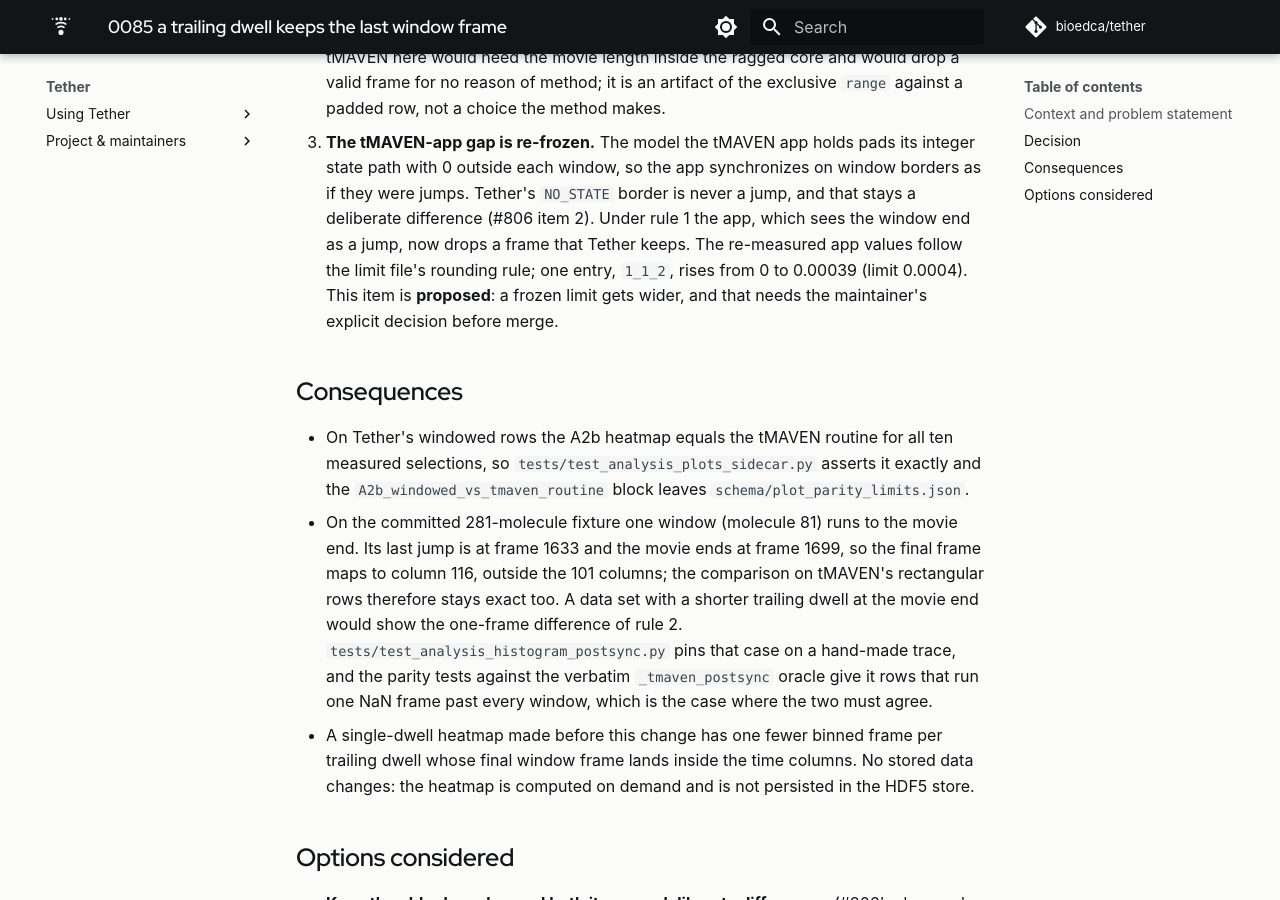
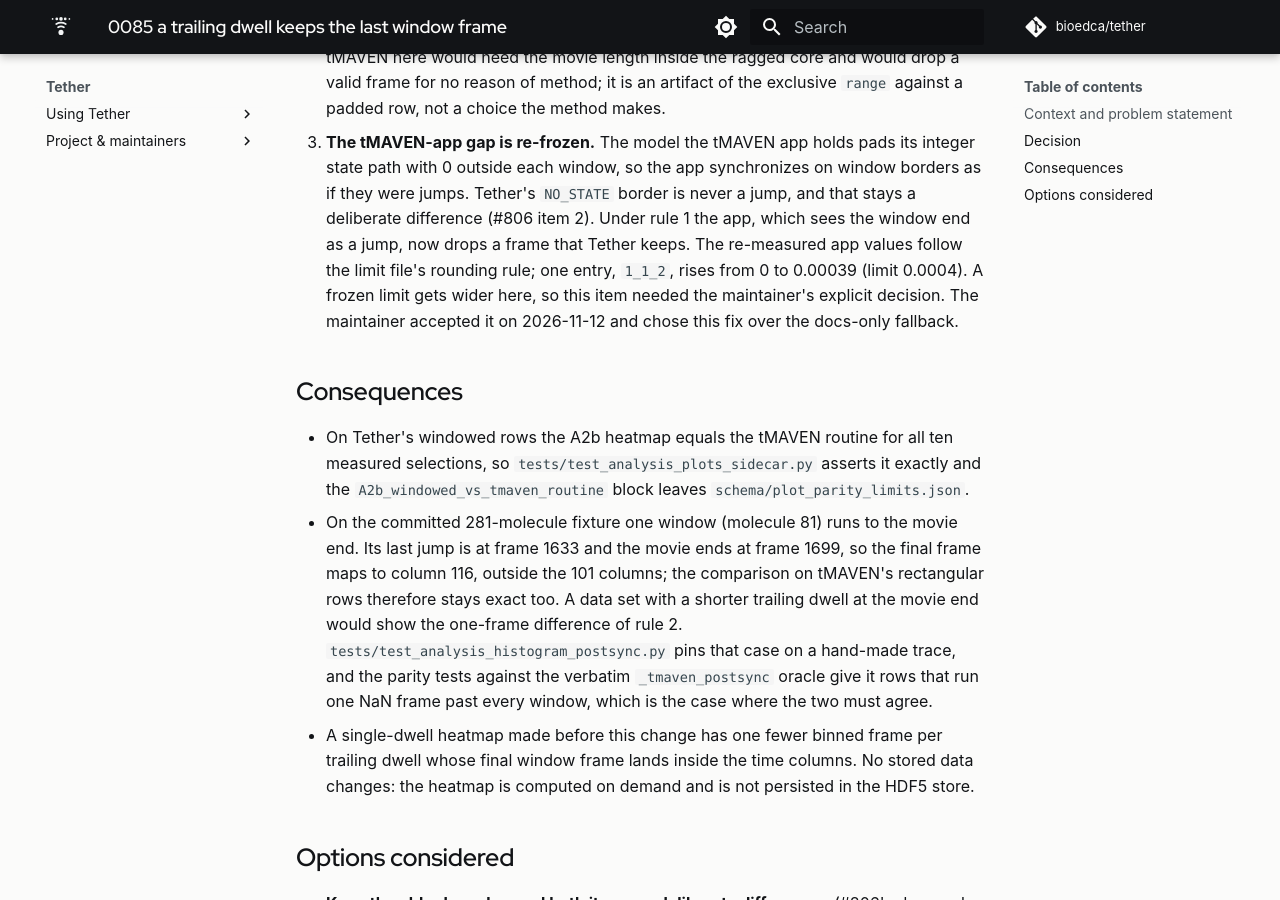
Before and after one commit to bioedca/tether, an MkDocs documentation site: the page built from docs/adr/0085-a-trailing-dwell-keeps-the-last-window-frame.md, in a window 1280 px wide and 900 px high, scrolled down 1321 px. Built offline with MkDocs 1.6.1 and Material for MkDocs 9.7.7, drawn with Linux system fonts in a browser that asks for light colours; comment, search, counter and statistics services are not loaded; the version menu is left out; some of the changed text lies outside the part shown.

Commit message:
docs(adr): accept ADR-0085 on the maintainer's decision to re-freeze the app limit (#806)

```diff
--- a/docs/adr/0085-a-trailing-dwell-keeps-the-last-window-frame.md
+++ b/docs/adr/0085-a-trailing-dwell-keeps-the-last-window-frame.md
@@ -5,7 +5,7 @@
 
 # 0085 — A trailing dwell keeps the last frame of its analysis window
 
-- **Status:** proposed; the re-frozen tMAVEN-app limit waits for the maintainer's decision on #849
+- **Status:** accepted (the maintainer accepted the re-frozen tMAVEN-app limit on 2026-11-12)
 - **Date:** 2026-11-12
 - **Deciders:** bioedca
 - **PRD anchor:** §7.7 FR-ANALYZE, Appendix C A2 (post-synchronized heatmap)
@@ -53,8 +53,9 @@
    Tether's `NO_STATE` border is never a jump, and that stays a deliberate difference (#806
    item 2). Under rule 1 the app, which sees the window end as a jump, now drops a frame that
    Tether keeps. The re-measured app values follow the limit file's rounding rule; one entry,
-   `1_1_2`, rises from 0 to 0.00039 (limit 0.0004). This item is **proposed**: a frozen limit gets
-   wider, and that needs the maintainer's explicit decision before merge.
+   `1_1_2`, rises from 0 to 0.00039 (limit 0.0004). A frozen limit gets wider here, so this item
+   needed the maintainer's explicit decision. The maintainer accepted it on 2026-11-12 and chose
+   this fix over the docs-only fallback.
 
 ## Consequences
 
```
Also changed, not shown: docs/adr/README.md (+1 -1 lines).
